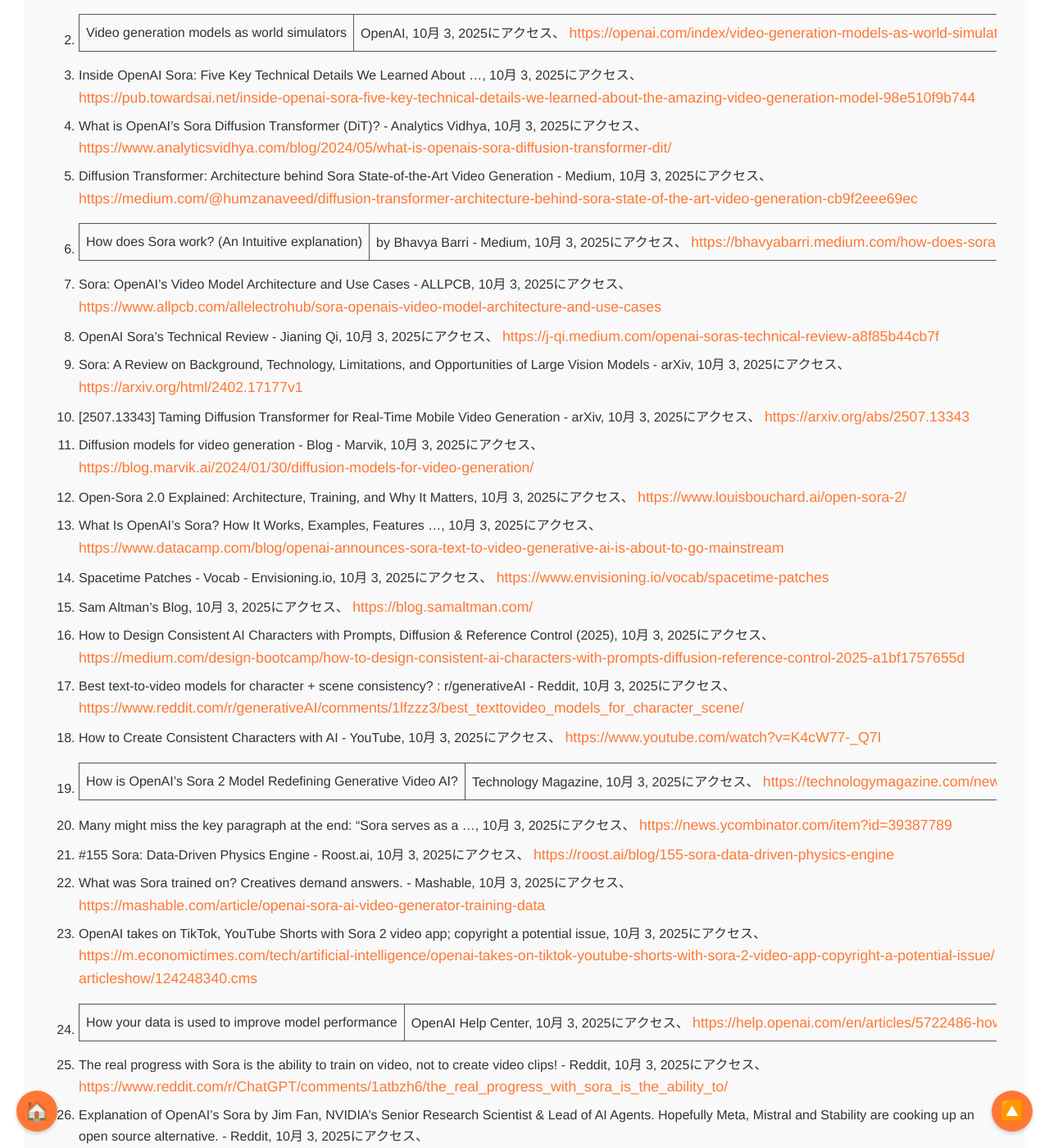
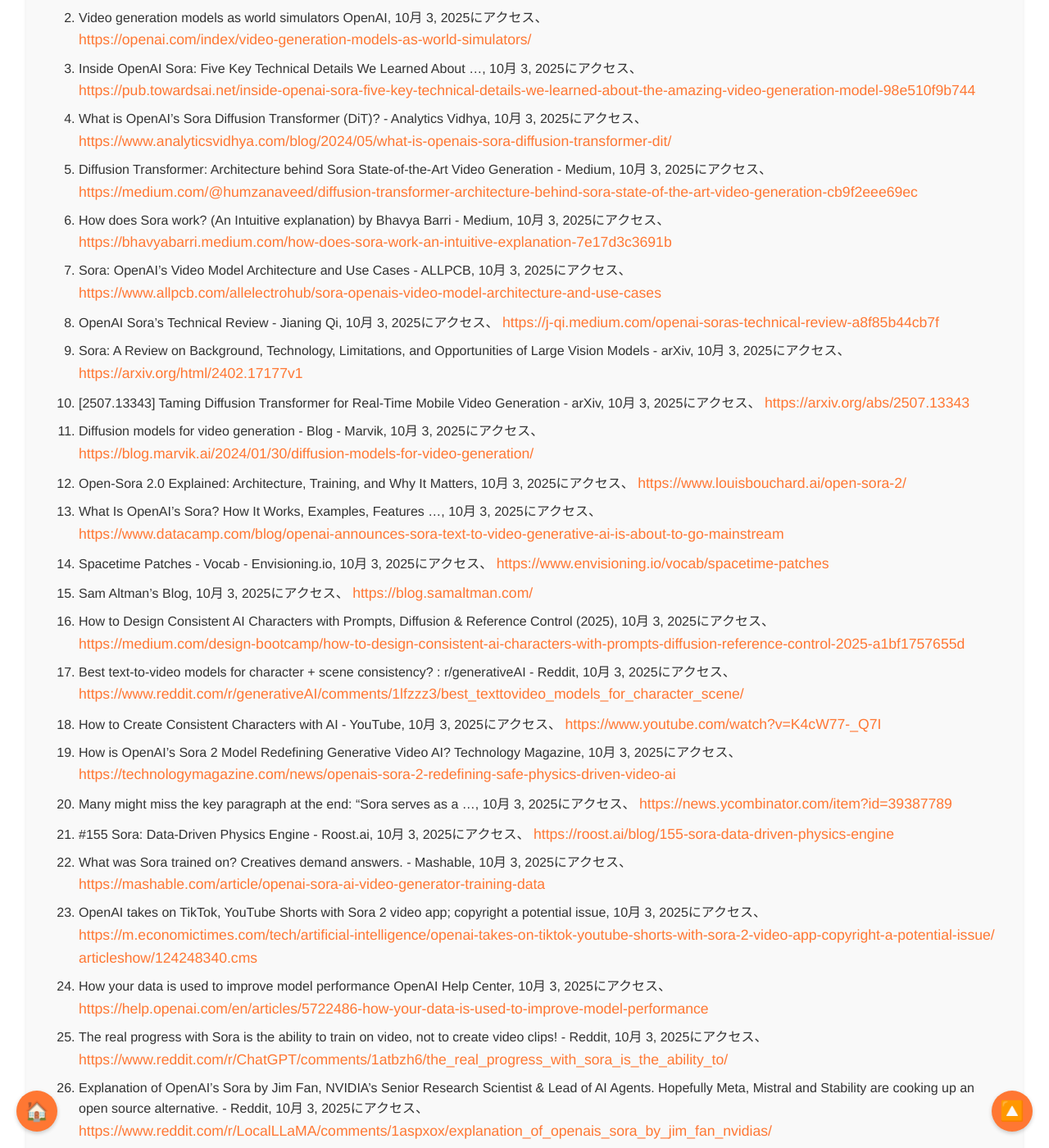
Before and after one commit to aegisfleet/share-deepresearch, a Jekyll site: the page built from _topics/sora-2-technical-deconstruction/index.md, in a window 1280 px wide and 1400 px high, scrolled down 8260 px. Shown: the whole window at 82% size. Built offline with Jekyll 4.4.1, drawn with Linux system fonts in a browser that asks for light colours; some of the changed text lies outside the part shown.

Commit message:
Auto update files

```diff
--- a/_topics/sora-2-technical-deconstruction/index.md
+++ b/_topics/sora-2-technical-deconstruction/index.md
@@ -162,11 +162,11 @@ Sora 2は、AIが現実世界を理解し、シミュレートする「汎用ワ
 #### **引用文献**
 
 1. Sora: Creating video from text \- OpenAI, 10月 3, 2025にアクセス、 [https://openai.com/index/sora/](https://openai.com/index/sora/)
-2. Video generation models as world simulators | OpenAI, 10月 3, 2025にアクセス、 [https://openai.com/index/video-generation-models-as-world-simulators/](https://openai.com/index/video-generation-models-as-world-simulators/)
+2. Video generation models as world simulators OpenAI, 10月 3, 2025にアクセス、 [https://openai.com/index/video-generation-models-as-world-simulators/](https://openai.com/index/video-generation-models-as-world-simulators/)
 3. Inside OpenAI Sora: Five Key Technical Details We Learned About ..., 10月 3, 2025にアクセス、 [https://pub.towardsai.net/inside-openai-sora-five-key-technical-details-we-learned-about-the-amazing-video-generation-model-98e510f9b744](https://pub.towardsai.net/inside-openai-sora-five-key-technical-details-we-learned-about-the-amazing-video-generation-model-98e510f9b744)
 4. What is OpenAI's Sora Diffusion Transformer (DiT)? \- Analytics Vidhya, 10月 3, 2025にアクセス、 [https://www.analyticsvidhya.com/blog/2024/05/what-is-openais-sora-diffusion-transformer-dit/](https://www.analyticsvidhya.com/blog/2024/05/what-is-openais-sora-diffusion-transformer-dit/)
 5. Diffusion Transformer: Architecture behind Sora State-of-the-Art Video Generation \- Medium, 10月 3, 2025にアクセス、 [https://medium.com/@humzanaveed/diffusion-transformer-architecture-behind-sora-state-of-the-art-video-generation-cb9f2eee69ec](https://medium.com/@humzanaveed/diffusion-transformer-architecture-behind-sora-state-of-the-art-video-generation-cb9f2eee69ec)
-6. How does Sora work? (An Intuitive explanation) | by Bhavya Barri \- Medium, 10月 3, 2025にアクセス、 [https://bhavyabarri.medium.com/how-does-sora-work-an-intuitive-explanation-7e17d3c3691b](https://bhavyabarri.medium.com/how-does-sora-work-an-intuitive-explanation-7e17d3c3691b)
+6. How does Sora work? (An Intuitive explanation) by Bhavya Barri \- Medium, 10月 3, 2025にアクセス、 [https://bhavyabarri.medium.com/how-does-sora-work-an-intuitive-explanation-7e17d3c3691b](https://bhavyabarri.medium.com/how-does-sora-work-an-intuitive-explanation-7e17d3c3691b)
 7. Sora: OpenAI's Video Model Architecture and Use Cases \- ALLPCB, 10月 3, 2025にアクセス、 [https://www.allpcb.com/allelectrohub/sora-openais-video-model-architecture-and-use-cases](https://www.allpcb.com/allelectrohub/sora-openais-video-model-architecture-and-use-cases)
 8. OpenAI Sora's Technical Review \- Jianing Qi, 10月 3, 2025にアクセス、 [https://j-qi.medium.com/openai-soras-technical-review-a8f85b44cb7f](https://j-qi.medium.com/openai-soras-technical-review-a8f85b44cb7f)
 9. Sora: A Review on Background, Technology, Limitations, and Opportunities of Large Vision Models \- arXiv, 10月 3, 2025にアクセス、 [https://arxiv.org/html/2402.17177v1](https://arxiv.org/html/2402.17177v1)
@@ -179,12 +179,12 @@ Sora 2は、AIが現実世界を理解し、シミュレートする「汎用ワ
 16. How to Design Consistent AI Characters with Prompts, Diffusion & Reference Control (2025), 10月 3, 2025にアクセス、 [https://medium.com/design-bootcamp/how-to-design-consistent-ai-characters-with-prompts-diffusion-reference-control-2025-a1bf1757655d](https://medium.com/design-bootcamp/how-to-design-consistent-ai-characters-with-prompts-diffusion-reference-control-2025-a1bf1757655d)
 17. Best text-to-video models for character \+ scene consistency? : r/generativeAI \- Reddit, 10月 3, 2025にアクセス、 [https://www.reddit.com/r/generativeAI/comments/1lfzzz3/best\_texttovideo\_models\_for\_character\_scene/](https://www.reddit.com/r/generativeAI/comments/1lfzzz3/best_texttovideo_models_for_character_scene/)
 18. How to Create Consistent Characters with AI \- YouTube, 10月 3, 2025にアクセス、 [https://www.youtube.com/watch?v=K4cW77-\_Q7I](https://www.youtube.com/watch?v=K4cW77-_Q7I)
-19. How is OpenAI's Sora 2 Model Redefining Generative Video AI? | Technology Magazine, 10月 3, 2025にアクセス、 [https://technologymagazine.com/news/openais-sora-2-redefining-safe-physics-driven-video-ai](https://technologymagazine.com/news/openais-sora-2-redefining-safe-physics-driven-video-ai)
+19. How is OpenAI's Sora 2 Model Redefining Generative Video AI? Technology Magazine, 10月 3, 2025にアクセス、 [https://technologymagazine.com/news/openais-sora-2-redefining-safe-physics-driven-video-ai](https://technologymagazine.com/news/openais-sora-2-redefining-safe-physics-driven-video-ai)
 20. Many might miss the key paragraph at the end: "Sora serves as a ..., 10月 3, 2025にアクセス、 [https://news.ycombinator.com/item?id=39387789](https://news.ycombinator.com/item?id=39387789)
 21. \#155 Sora: Data-Driven Physics Engine \- Roost.ai, 10月 3, 2025にアクセス、 [https://roost.ai/blog/155-sora-data-driven-physics-engine](https://roost.ai/blog/155-sora-data-driven-physics-engine)
 22. What was Sora trained on? Creatives demand answers. \- Mashable, 10月 3, 2025にアクセス、 [https://mashable.com/article/openai-sora-ai-video-generator-training-data](https://mashable.com/article/openai-sora-ai-video-generator-training-data)
 23. OpenAI takes on TikTok, YouTube Shorts with Sora 2 video app; copyright a potential issue, 10月 3, 2025にアクセス、 [https://m.economictimes.com/tech/artificial-intelligence/openai-takes-on-tiktok-youtube-shorts-with-sora-2-video-app-copyright-a-potential-issue/articleshow/124248340.cms](https://m.economictimes.com/tech/artificial-intelligence/openai-takes-on-tiktok-youtube-shorts-with-sora-2-video-app-copyright-a-potential-issue/articleshow/124248340.cms)
-24. How your data is used to improve model performance | OpenAI Help Center, 10月 3, 2025にアクセス、 [https://help.openai.com/en/articles/5722486-how-your-data-is-used-to-improve-model-performance](https://help.openai.com/en/articles/5722486-how-your-data-is-used-to-improve-model-performance)
+24. How your data is used to improve model performance OpenAI Help Center, 10月 3, 2025にアクセス、 [https://help.openai.com/en/articles/5722486-how-your-data-is-used-to-improve-model-performance](https://help.openai.com/en/articles/5722486-how-your-data-is-used-to-improve-model-performance)
 25. The real progress with Sora is the ability to train on video, not to create video clips\! \- Reddit, 10月 3, 2025にアクセス、 [https://www.reddit.com/r/ChatGPT/comments/1atbzh6/the\_real\_progress\_with\_sora\_is\_the\_ability\_to/](https://www.reddit.com/r/ChatGPT/comments/1atbzh6/the_real_progress_with_sora_is_the_ability_to/)
 26. Explanation of OpenAI's Sora by Jim Fan, NVIDIA's Senior Research Scientist & Lead of AI Agents. Hopefully Meta, Mistral and Stability are cooking up an open source alternative. \- Reddit, 10月 3, 2025にアクセス、 [https://www.reddit.com/r/LocalLLaMA/comments/1aspxox/explanation\_of\_openais\_sora\_by\_jim\_fan\_nvidias/](https://www.reddit.com/r/LocalLLaMA/comments/1aspxox/explanation_of_openais_sora_by_jim_fan_nvidias/)
 27. Sora 2 vs Veo 3 vs Runway Gen‑3: 2025 AI Video Model ..., 10月 3, 2025にアクセス、 [https://skywork.ai/blog/sora-2-vs-veo-3-vs-runway-gen-3-2025-ai-video-generator-comparison/](https://skywork.ai/blog/sora-2-vs-veo-3-vs-runway-gen-3-2025-ai-video-generator-comparison/)
@@ -200,5 +200,5 @@ Sora 2は、AIが現実世界を理解し、シミュレートする「汎用ワ
 37. OpenAI launches Sora App: Check features and how to create videos, 10月 3, 2025にアクセス、 [https://m.economictimes.com/tech/artificial-intelligence/openai-launches-sora-app-check-features-and-how-to-create-videos/articleshow/124251552.cms](https://m.economictimes.com/tech/artificial-intelligence/openai-launches-sora-app-check-features-and-how-to-create-videos/articleshow/124251552.cms)
 38. Sam Altman defends OpenAI's Sora rollout: From ‘cure for cancer’ to AI slop videos, 10月 3, 2025にアクセス、 [https://m.economictimes.com/tech/artificial-intelligence/sam-altman-defends-sora-rollout-from-cure-for-cancer-to-ai-slop-videos/articleshow/124270948.cms](https://m.economictimes.com/tech/artificial-intelligence/sam-altman-defends-sora-rollout-from-cure-for-cancer-to-ai-slop-videos/articleshow/124270948.cms)
 39. Everything is fake on Silicon Valley's hottest new social network, 10月 3, 2025にアクセス、 [https://www.washingtonpost.com/technology/2025/10/02/sora-openai-video-face-fake/](https://www.washingtonpost.com/technology/2025/10/02/sora-openai-video-face-fake/)
-40. Launching Sora responsibly | OpenAI, 10月 3, 2025にアクセス、 [https://openai.com/index/launching-sora-responsibly/](https://openai.com/index/launching-sora-responsibly/)
-41. The Sora feed philosophy | OpenAI, 10月 3, 2025にアクセス、 [https://openai.com/index/sora-feed-philosophy/](https://openai.com/index/sora-feed-philosophy/)
+40. Launching Sora responsibly OpenAI, 10月 3, 2025にアクセス、 [https://openai.com/index/launching-sora-responsibly/](https://openai.com/index/launching-sora-responsibly/)
+41. The Sora feed philosophy OpenAI, 10月 3, 2025にアクセス、 [https://openai.com/index/sora-feed-philosophy/](https://openai.com/index/sora-feed-philosophy/)
```
